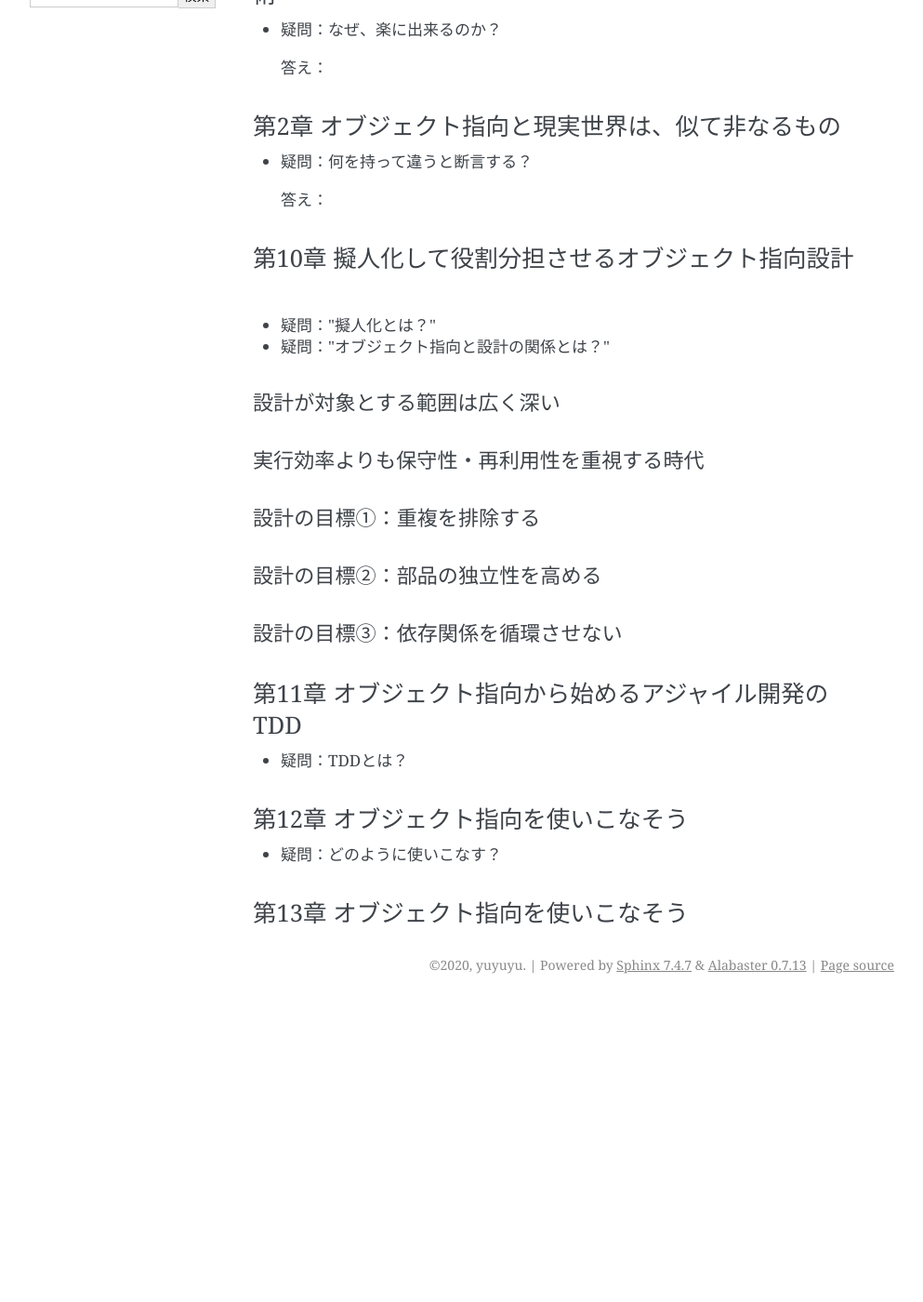
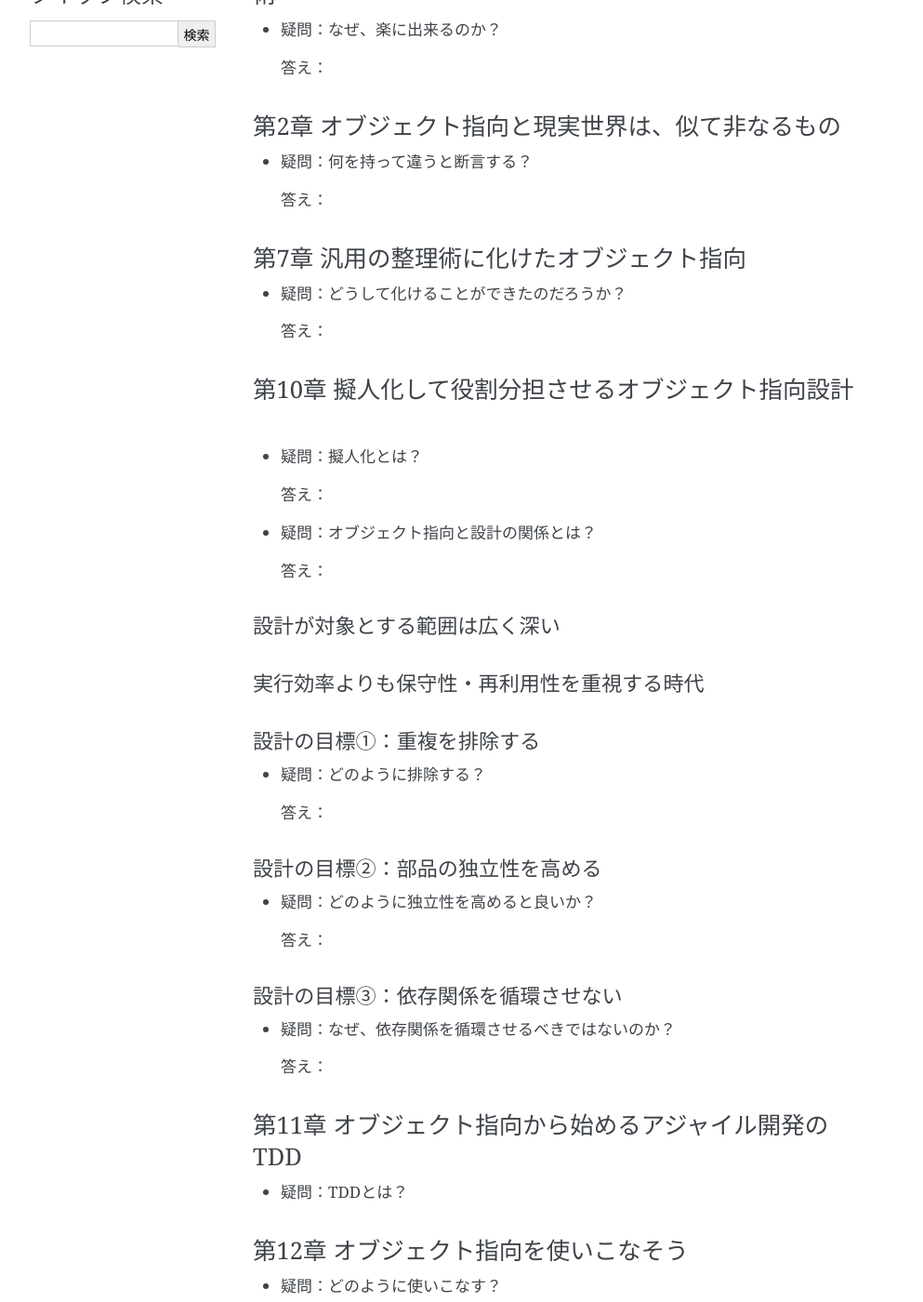
Before and after one commit to yuyuyu0706/sphinx, a Sphinx documentation site: the page built from sphinx/source/work/page06_object.rst, in a window 1280 px wide and 1400 px high, scrolled down 919 px. Shown: the whole window at 93% size, without its empty margins (148-1141 px from the left). Built offline with Sphinx 7.4.7, drawn with Linux system fonts in a browser that asks for light colours; pages that are not in the unit, such as notebooks, are missing from menus; before the commit the page ends 1996 px from its top, so only the background shows below that; some of the changed text lies outside the part shown.

Commit message:
auto commit

```diff
--- a/sphinx/source/work/page06_object.rst
+++ b/sphinx/source/work/page06_object.rst
@@ -44,10 +44,22 @@
 
   答え：
 
+第7章 汎用の整理術に化けたオブジェクト指向
+***************************************************
+* 疑問：どうして化けることができたのだろうか？
+
+  答え：
+
+
 第10章 擬人化して役割分担させるオブジェクト指向設計
-*************************************************
-* 疑問："擬人化とは？"
-* 疑問："オブジェクト指向と設計の関係とは？"
+****************************************************
+* 疑問：擬人化とは？
+
+  答え：
+
+* 疑問：オブジェクト指向と設計の関係とは？
+
+  答え：
 
 
 設計が対象とする範囲は広く深い
@@ -58,12 +70,23 @@
 
 設計の目標①：重複を排除する
 --------------------------------------------
+* 疑問：どのように排除する？
+
+  答え：
+
 
 設計の目標②：部品の独立性を高める
 --------------------------------------------
+* 疑問：どのように独立性を高めると良いか？
+
+  答え：
+
 
 設計の目標③：依存関係を循環させない
 --------------------------------------------
+* 疑問：なぜ、依存関係を循環させるべきではないのか？
+
+  答え：
 
 
 第11章 オブジェクト指向から始めるアジャイル開発のTDD
```
